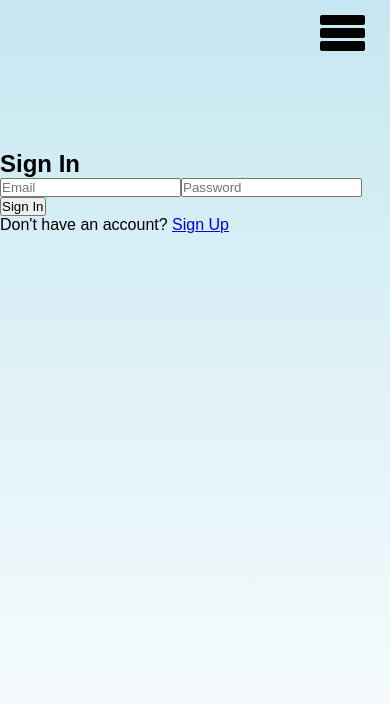
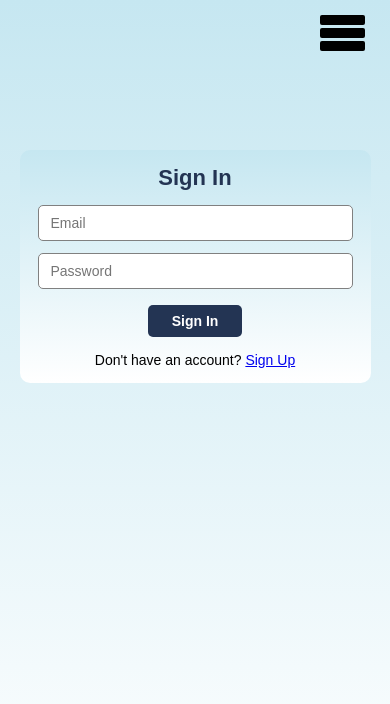
Before and after one commit to Dav-cods/Blog-Website, a React (Vite) app: page /signin in a window 390 px wide. Shown: the top 704 px of the page. Built offline with nearby package versions, Linux system fonts and the light colour scheme.

Commit message:
Styled sign up and sign in page and made them responsive

```diff
--- a/src/CSS Files/Home.css
+++ b/src/CSS Files/Home.css
@@ -185,6 +185,7 @@
     .home .view-blogs {
         width: 80%;
         text-align: center;
+        justify-self: center;
     }
 
     .home .card {
--- /dev/null
+++ b/src/CSS Files/Sign.css
@@ -0,0 +1,120 @@
+.sign-card {
+    background: linear-gradient(to bottom, rgb(198, 231, 241), white);
+    width: 50%;
+    margin: auto;
+    padding: 20px 40px;
+    border-radius: 10px;
+    box-shadow: 2px 2px 10px black;
+}
+
+.sign-card h2 {
+    text-align: center;
+    color: var(--dark-blue);
+    margin-bottom: 20px;
+    font-size: 30px;
+}
+
+.sign-card .inputs {
+    display: flex;
+    flex-direction: column;
+    gap: 15px;
+    margin-bottom: 20px;
+}
+
+.sign-card input {
+    height: 40px;
+    border: solid gray 1px;
+    border-radius: 5px;
+    padding-left: 15px;
+    font-size: 16px;
+}
+
+.sign-card button {
+    display: block;
+    margin: auto;
+    background-color: var(--dark-blue);
+    color: white;
+    font-weight: bold;
+    padding: 10px 30px;
+    border: none;
+    border-radius: 5px;
+    cursor: pointer;
+    transition: all .2s ease;
+}
+
+.sign-card button:hover {
+    background-color: rgb(45, 103, 168);
+}
+
+.sign-card button:active {
+    transform: scale(0.98);
+}
+
+.sign-card .message {
+    text-align: center;
+    color: red;
+    margin-top: 15px;
+}
+
+.sign-card .alternative {
+    text-align: center;
+    margin-top: 10px;
+}
+
+/* Responsive: Tablet and Mobile */
+@media (max-width: 1024px) {
+    .sign-card {
+        width: 70%;
+        padding: 18px 30px;
+        box-shadow: 1px 1px 8px rgba(0,0,0,0.6);
+    }
+
+    .sign-card h2 {
+        font-size: 26px;
+        margin-bottom: 18px;
+    }
+
+    .sign-card input {
+        height: 38px;
+        font-size: 15px;
+        padding-left: 12px;
+    }
+
+    .sign-card button {
+        padding: 9px 28px;
+        font-size: 15px;
+    }
+}
+
+@media (max-width: 768px) {
+    .sign-card {
+        width: 90%;
+        padding: 15px 18px;
+        box-shadow: none;
+    }
+
+    .sign-card h2 {
+        font-size: 22px;
+        margin-bottom: 14px;
+    }
+
+    .sign-card .inputs {
+        gap: 12px;
+        margin-bottom: 16px;
+    }
+
+    .sign-card input {
+        height: 36px;
+        font-size: 14px;
+        padding-left: 12px;
+    }
+
+    .sign-card button {
+        padding: 8px 24px;
+        font-size: 14px;
+    }
+
+    .sign-card .message, .sign-card .alternative {
+        font-size: 14px;
+    }
+}
--- a/src/Sign in.jsx
+++ b/src/Sign in.jsx
@@ -2,6 +2,7 @@ import { useState } from "react";
 import { signInWithEmailAndPassword } from "firebase/auth";
 import { auth } from "./firebase";
 import { Link, useNavigate, useLocation } from "react-router-dom";
+import './CSS Files/Sign.css';
 
 function SignIn() {
 
@@ -46,15 +47,19 @@ function SignIn() {
     }
 
     return(
-        <div>
+        <div className="signIn-page">
+            <div className="sign-card">
                 <h2>Sign In</h2>
+                <div className="inputs">
                     <input type="email" value={email} placeholder="Email" onChange={handleEmailChange} />
                     <input type="password" value={password} placeholder="Password" onChange={handlePasswordChange} />
+                </div>
                 <button disabled={loading} onClick={signIn}>
                     {loading ? 'Signing In...' : 'Sign In'}
                 </button>
-            <p>{message}</p>
-            <p>Don't have an account? <Link to='/signup'>Sign Up</Link></p>
+                <p className="message">{message}</p>
+                <p className="alternative">Don't have an account? <Link to='/signup'>Sign Up</Link></p>
+            </div>
         </div>
     )
 }
--- a/src/Sign up.jsx
+++ b/src/Sign up.jsx
@@ -2,6 +2,7 @@ import { useState } from "react";
 import { createUserWithEmailAndPassword } from "firebase/auth";
 import { auth } from "./firebase";
 import { Link, useNavigate, useLocation } from "react-router-dom";
+import './CSS Files/Sign.css';
 
 function SignUp() {
 
@@ -31,6 +32,9 @@ function SignUp() {
 
         if (!email || !password || !confirm) {
             setMessage('All fields are required.');
+            setTimeout(() => {
+                setMessage('');
+            }, 2000)
             return;
         }
 
@@ -56,16 +60,20 @@ function SignUp() {
     }
 
     return(
-        <div>
+        <div className="signUp-page">
+            <div className="sign-card">
                 <h2>Sign Up</h2>
+                <div className="inputs">
                     <input type="email" onChange={handleEmailChange} value={email} placeholder="Email" />
                     <input type="password" onChange={handlePasswordChange} value={password} placeholder="Password" />
                     <input type="password" onChange={handleConfirmChange} value={confirm} placeholder="Confirm password" />
+                </div>
                 <button onClick={signUp} disabled={loading}>
                     {loading ? 'Creating Account...' : 'Create Account'}
                 </button>
-            <p>{message}</p>
-            <p>Already have an account? <Link to='/signin'>Sign In</Link></p>
+                <p className="message">{message}</p>
+                <p className="alternative">Already have an account? <Link to='/signin'>Sign In</Link></p>
+            </div>
         </div>
     )
 }
```
Lines whose indentation alone changed are shown as unchanged.
